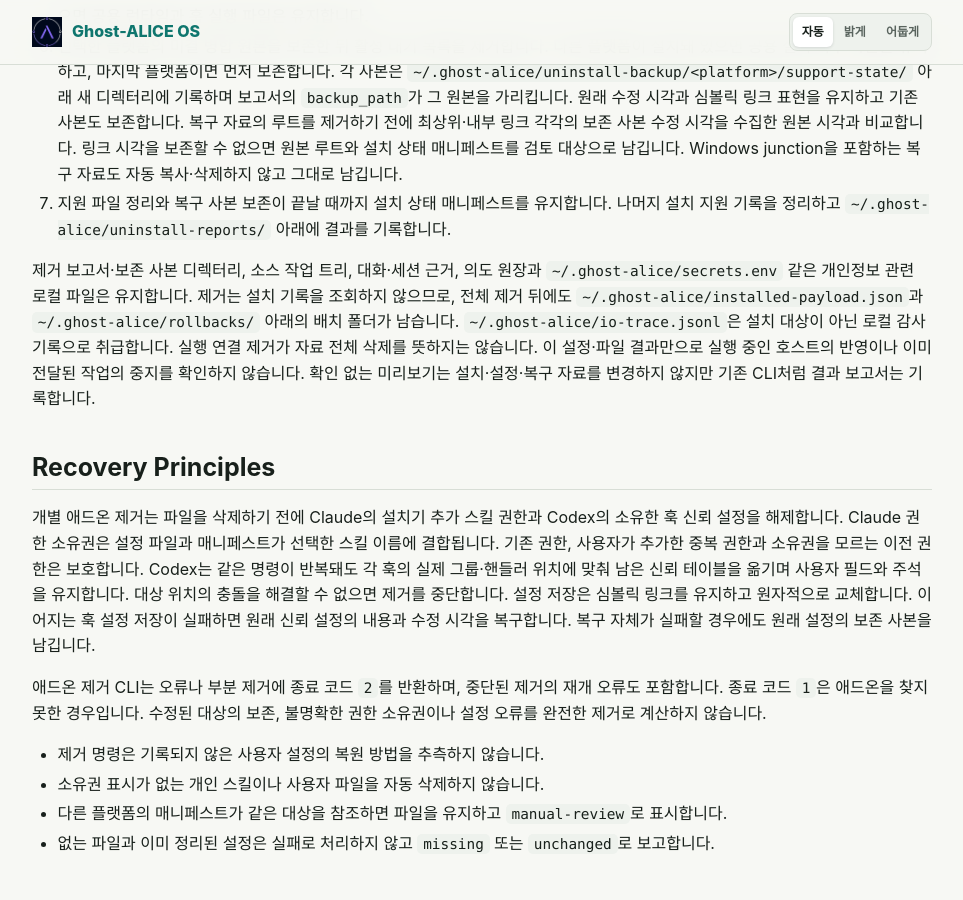
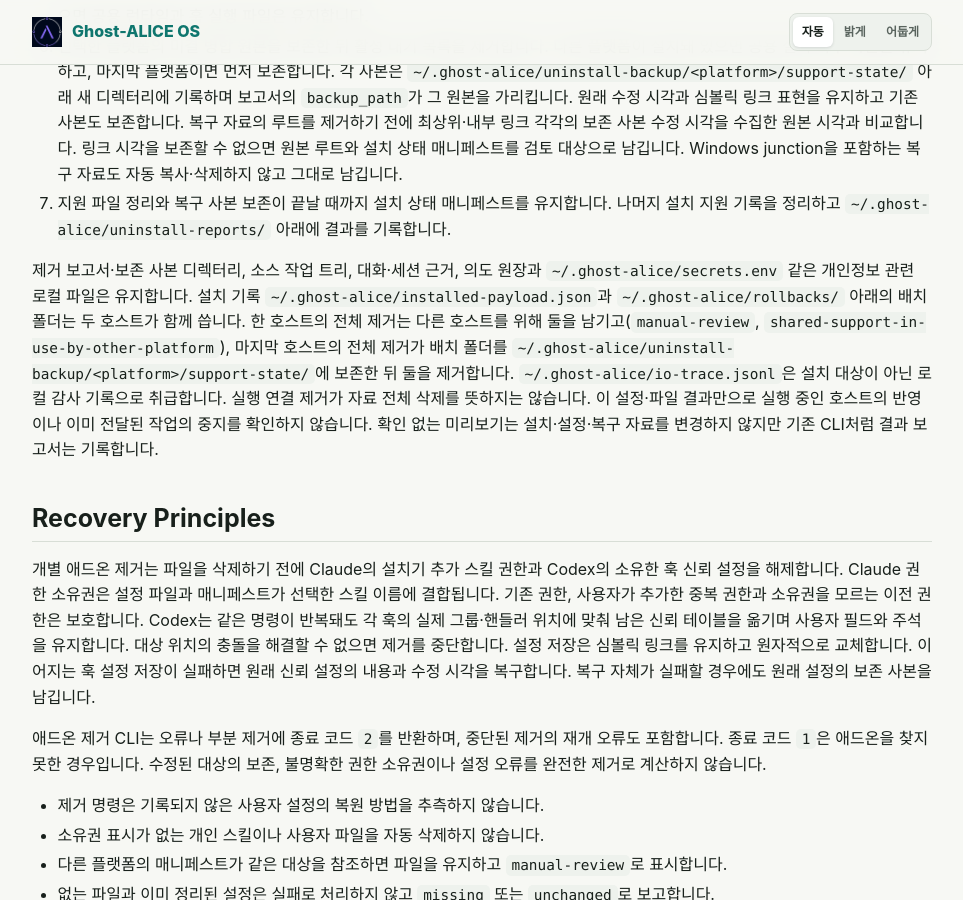
Before and after one commit to AidALL/ghost-alice, a Jekyll site: the page built from docs/ko/getting-started/uninstall.md, in a window 1280 px wide and 900 px high, scrolled down 2455 px. Shown: the whole window, without its empty margins (158-1121 px from the left). Built offline with Jekyll 4.4.1, drawn with Linux system fonts in a browser that asks for light colours; our own code applies the rules of GitHub Pages for plain Markdown files.

Commit message:
Document that a gateway installation updates with install.sh alone
- installation guides: run install.sh as usual; the runtime placement stops, republishes and restarts a registered gateway and prints the Context gateway line
- uninstall guides: the record and rollbacks are shared support, kept for the other host and archived then removed by the last host
- architecture step 7 names the gateway coordination and the report line

```diff
--- a/docs/ko/getting-started/uninstall.md
+++ b/docs/ko/getting-started/uninstall.md
@@ -77,7 +77,7 @@ bash install.sh --platform codex --uninstall task-router
 6. 선택한 플랫폼의 미결 병합 원본을 보존한 뒤 활성 대기 목록을 제거합니다. 다른 플랫폼이 설치돼 있으면 공용 설치 복구 사본은 유지하고, 마지막 플랫폼이면 먼저 보존합니다. 각 사본은 `~/.ghost-alice/uninstall-backup/<platform>/support-state/` 아래 새 디렉터리에 기록하며 보고서의 `backup_path`가 그 원본을 가리킵니다. 원래 수정 시각과 심볼릭 링크 표현을 유지하고 기존 사본도 보존합니다. 복구 자료의 루트를 제거하기 전에 최상위·내부 링크 각각의 보존 사본 수정 시각을 수집한 원본 시각과 비교합니다. 링크 시각을 보존할 수 없으면 원본 루트와 설치 상태 매니페스트를 검토 대상으로 남깁니다. Windows junction을 포함하는 복구 자료도 자동 복사·삭제하지 않고 그대로 남깁니다.
 7. 지원 파일 정리와 복구 사본 보존이 끝날 때까지 설치 상태 매니페스트를 유지합니다. 나머지 설치 지원 기록을 정리하고 `~/.ghost-alice/uninstall-reports/` 아래에 결과를 기록합니다.
 
-제거 보고서·보존 사본 디렉터리, 소스 작업 트리, 대화·세션 근거, 의도 원장과 `~/.ghost-alice/secrets.env` 같은 개인정보 관련 로컬 파일은 유지합니다. 제거는 설치 기록을 조회하지 않으므로, 전체 제거 뒤에도 `~/.ghost-alice/installed-payload.json`과 `~/.ghost-alice/rollbacks/` 아래의 배치 폴더가 남습니다. `~/.ghost-alice/io-trace.jsonl`은 설치 대상이 아닌 로컬 감사 기록으로 취급합니다. 실행 연결 제거가 자료 전체 삭제를 뜻하지는 않습니다. 이 설정·파일 결과만으로 실행 중인 호스트의 반영이나 이미 전달된 작업의 중지를 확인하지 않습니다. 확인 없는 미리보기는 설치·설정·복구 자료를 변경하지 않지만 기존 CLI처럼 결과 보고서는 기록합니다.
+제거 보고서·보존 사본 디렉터리, 소스 작업 트리, 대화·세션 근거, 의도 원장과 `~/.ghost-alice/secrets.env` 같은 개인정보 관련 로컬 파일은 유지합니다. 설치 기록 `~/.ghost-alice/installed-payload.json`과 `~/.ghost-alice/rollbacks/` 아래의 배치 폴더는 두 호스트가 함께 씁니다. 한 호스트의 전체 제거는 다른 호스트를 위해 둘을 남기고(`manual-review`, `shared-support-in-use-by-other-platform`), 마지막 호스트의 전체 제거가 배치 폴더를 `~/.ghost-alice/uninstall-backup/<platform>/support-state/`에 보존한 뒤 둘을 제거합니다. `~/.ghost-alice/io-trace.jsonl`은 설치 대상이 아닌 로컬 감사 기록으로 취급합니다. 실행 연결 제거가 자료 전체 삭제를 뜻하지는 않습니다. 이 설정·파일 결과만으로 실행 중인 호스트의 반영이나 이미 전달된 작업의 중지를 확인하지 않습니다. 확인 없는 미리보기는 설치·설정·복구 자료를 변경하지 않지만 기존 CLI처럼 결과 보고서는 기록합니다.
 
 ## Recovery Principles
 
```
Also changed, not shown: docs/getting-started/installation.md (+2 -0 lines), docs/getting-started/uninstall.md (+1 -1 lines), docs/ko/getting-started/installation.md (+2 -0 lines), docs/ko/reference/installer-architecture.md (+1 -1 lines), docs/reference/installer-architecture.md (+1 -1 lines).
